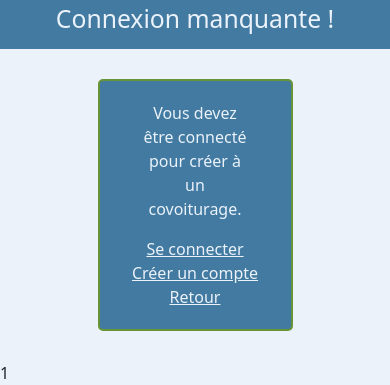
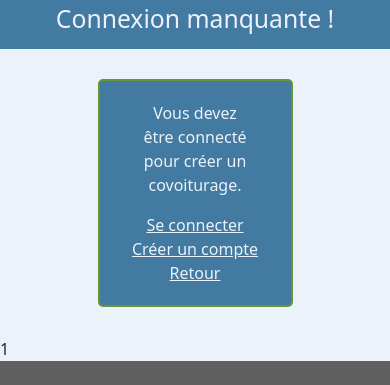
Before and after one commit to Raph1409/EcoRide, a PHP site: page /forms/covoiturageForm.php in a window 390 px wide. Shown: the part 502-887 px from the top of the page. After the commit the page ends 863 px from the top, so only its background shows below. Run offline with PHP 8.4, Linux system fonts and the light colour scheme.

Commit message:
petite modification d'orthographe, correction d'un pb d'affichage

```diff
--- a/script/besoinConnexion.php
+++ b/script/besoinConnexion.php
@@ -16,7 +16,7 @@
 <body>
     <h2>Connexion manquante !</h2>
     <div class="formLogin mx-auto">
-        <p>Vous devez être connecté pour créer à un covoiturage.</p>
+        <p>Vous devez être connecté pour créer un covoiturage.</p>
         <a href="../forms/login.php">Se connecter</a><br>
         <a href="../forms/register.php">Créer un compte</a><br>
         <a href="../index.php">Retour</a>
--- a/script/listeCovoiturage.php
+++ b/script/listeCovoiturage.php
@@ -40,7 +40,7 @@
 
     <div class="row mx-auto" style="width: 80%;">
         <?php foreach ($covoiturages as $index => $covoiturage): ?>
-        <div class="col-md-4 mb-4">
+        <div class="col-12 col-md-4 mb-4">
             <div class="card shadow">
                 <div class="card-body d-flex">
                     <div class="text-center me-3">
```
